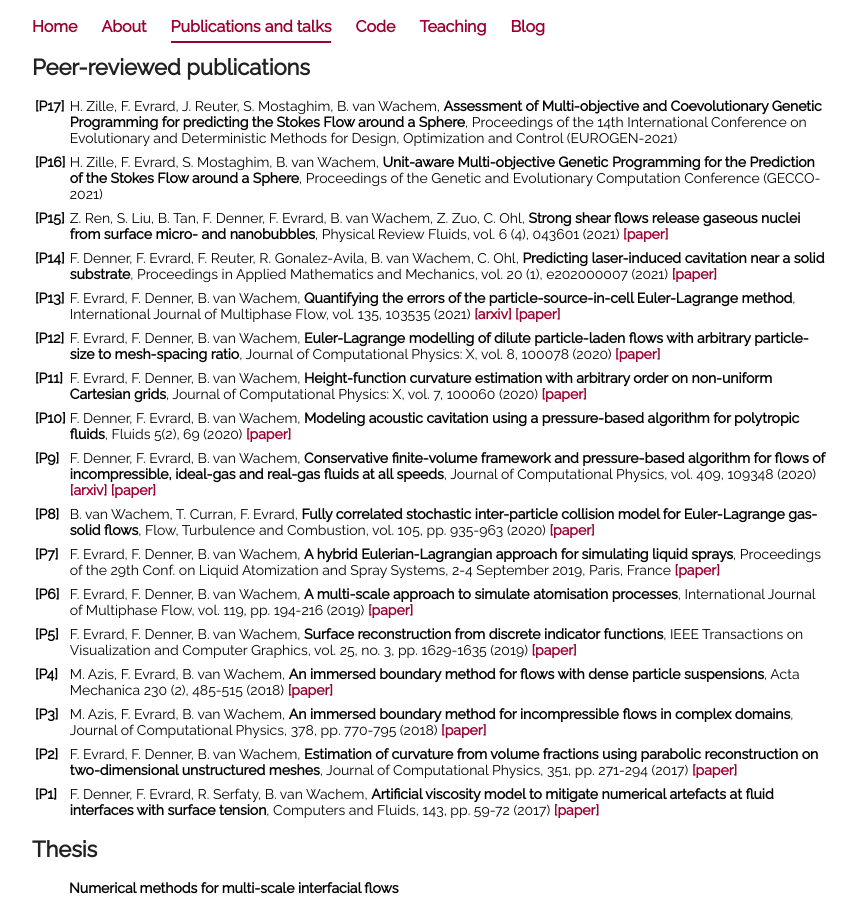
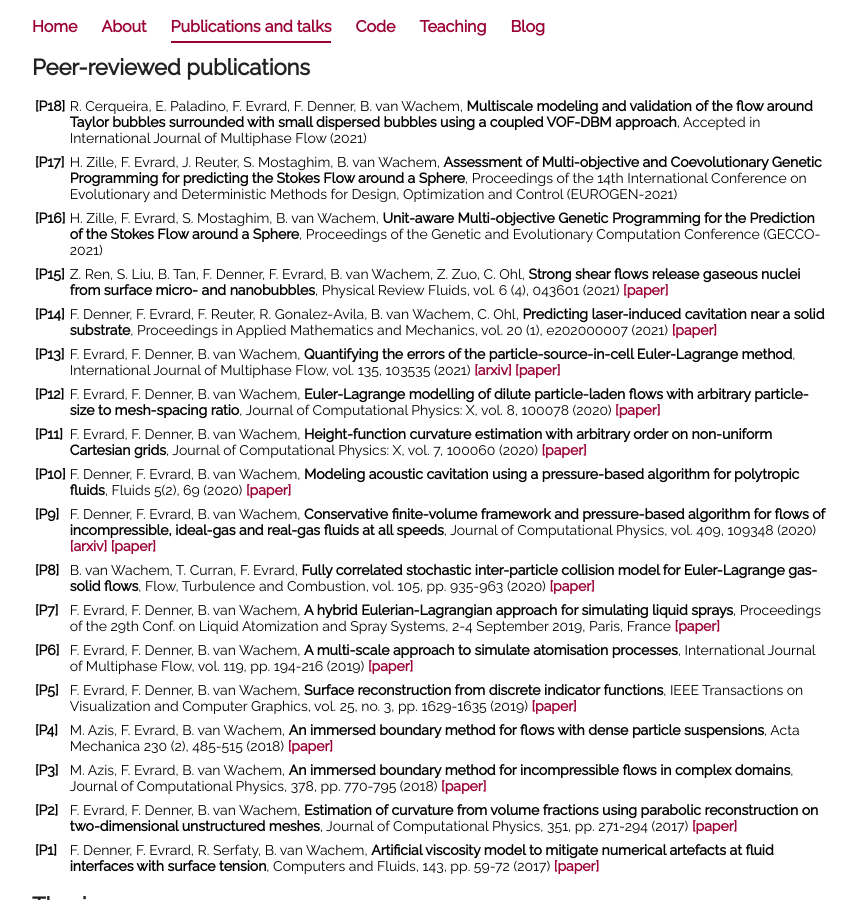
Before and after one commit to fabienevrard/fabienevrard.github.io, a Jekyll site: the page built from publications/index.html, in a window 1280 px wide and 900 px high. Shown: the whole window, without its empty margins (208-1065 px from the left). Built offline with Jekyll 4.4.1, drawn with Linux system fonts in a browser that asks for light colours.

Commit message:
Update index.html

```diff
--- a/publications/index.html
+++ b/publications/index.html
@@ -8,6 +8,11 @@ title: Publications and talks
 	 <table style="width:100%; vertical-align: top; text-align: left;">
 		 <col width=4%>
 		 <col width=95%>
+		 <tr>
+			 <td><b>[P18]</b></td>
+			 <td>R. Cerqueira, E. Paladino, F. Evrard, F. Denner, B. van Wachem, <b>Multiscale modeling and validation of the flow around Taylor bubbles surrounded with small dispersed bubbles using a coupled VOF-DBM approach</b>, Accepted in International Journal of Multiphase Flow (2021)</td>
+		 </tr>
+		 <tr><td></td><td></td></tr>
 		 <tr>
 			 <td><b>[P17]</b></td>
 			 <td>H. Zille, F. Evrard, J. Reuter, S. Mostaghim, B. van Wachem, <b>Assessment of Multi-objective and Coevolutionary Genetic Programming for predicting the Stokes Flow around a Sphere</b>, Proceedings of the 14th International Conference on Evolutionary and Deterministic Methods for Design, Optimization and Control (EUROGEN-2021)</td>
```
